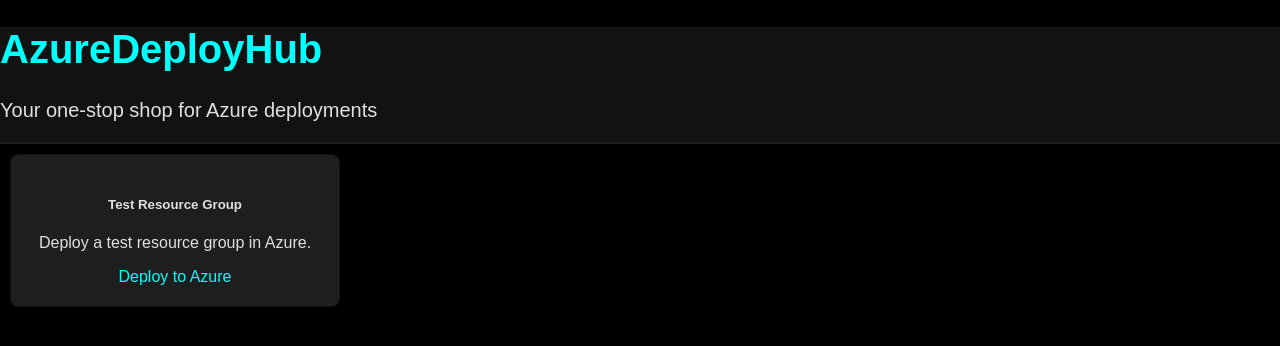
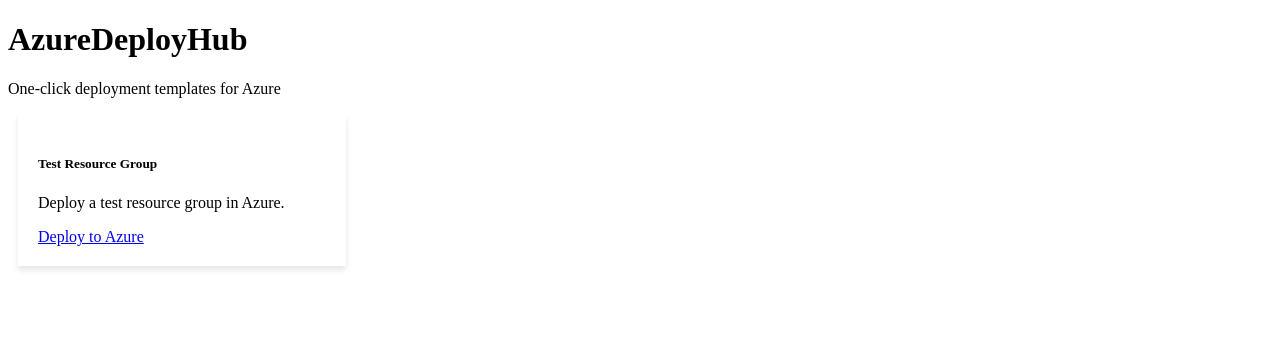
Before and after one commit to nate8523/AzureDeployHub, a Next.js app in the folder web-app/: page / in a window 1280 px wide. Shown: the top 346 px of the page. Built offline with nearby package versions, Linux system fonts and the light colour scheme.

Commit message:
Update index.js

```diff
--- a/web-app/pages/index.js
+++ b/web-app/pages/index.js
@@ -1,6 +1,5 @@
 import React from 'react';
 import TemplateCard from '../components/TemplateCard';
-import '../styles/styles.css'; // Import the new CSS file for the dark theme
 
 const templates = [
   {
@@ -8,21 +7,18 @@
     description: "Deploy a test resource group in Azure.",
     deployUrl: "https://portal.azure.com/#create/Microsoft.Template/uri/https%3A%2F%2Fraw.githubusercontent.com%2Fnate8523%2FAzureDeployHub%2Frefs%2Fheads%2Fmain%2Fdeployment-templates%2Fdummy%2Ftest-template.json"
   },
-  // Add more templates here
 ];
 
 export default function Home() {
     return (
         <div className="container">
-      <header className="text-center py-5">
+            <header className="text-center my-5">
                 <h1>AzureDeployHub</h1>
-        <p>Your one-stop shop for Azure deployments</p>
+                <p>One-click deployment templates for Azure</p>
             </header>
-
-      <main>
             <div className="row">
                 {templates.map((template) => (
-            <div className="col-md-4 mb-4" key={template.name}>
+                    <div className="col-md-4" key={template.name}>
                         <TemplateCard
                             name={template.name}
                             description={template.description}
@@ -31,7 +27,6 @@
                     </div>
                 ))}
             </div>
-      </main>
         </div>
     );
 }
```
Lines whose indentation alone changed are shown as unchanged.
